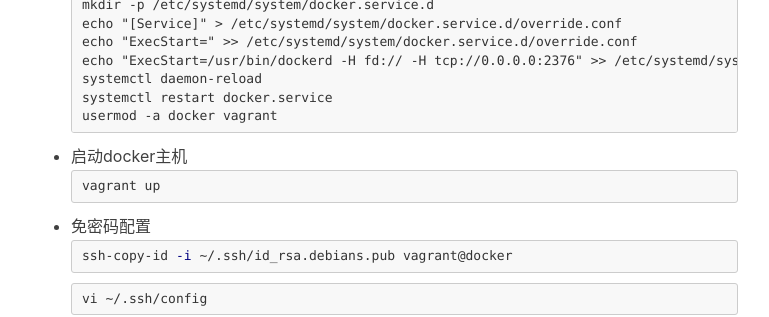
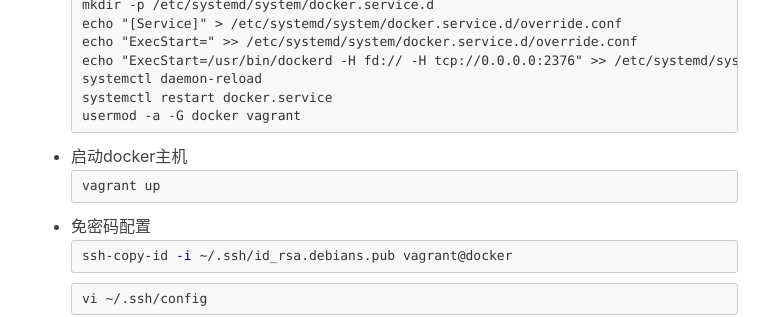
Before and after one commit to pinasterist/pinasterist.github.io, a Jekyll site: the page built from _posts/2018-04-06-macdocker.markdown, in a window 1280 px wide and 900 px high, scrolled down 1485 px. Shown: the part 374-691 px from the top of the window, without its empty margins (234-1003 px from the left). Built offline with Jekyll 4.4.1, drawn with Linux system fonts in a browser that asks for light colours; nearby versions of some CDN libraries; comment, search, counter and statistics services are not loaded; some of the changed text lies outside the part shown.

````diff
--- a/_posts/2018-04-06-macdocker.markdown
+++ b/_posts/2018-04-06-macdocker.markdown
@@ -77,7 +77,7 @@ echo "ExecStart=" >> /etc/systemd/system/docker.service.d/override.conf
 echo "ExecStart=/usr/bin/dockerd -H fd:// -H tcp://0.0.0.0:2376" >> /etc/systemd/system/docker.service.d/override.conf
 systemctl daemon-reload
 systemctl restart docker.service
-usermod -a docker vagrant
+usermod -a -G docker vagrant
 ```
 - 启动docker主机
 ```shell
````
